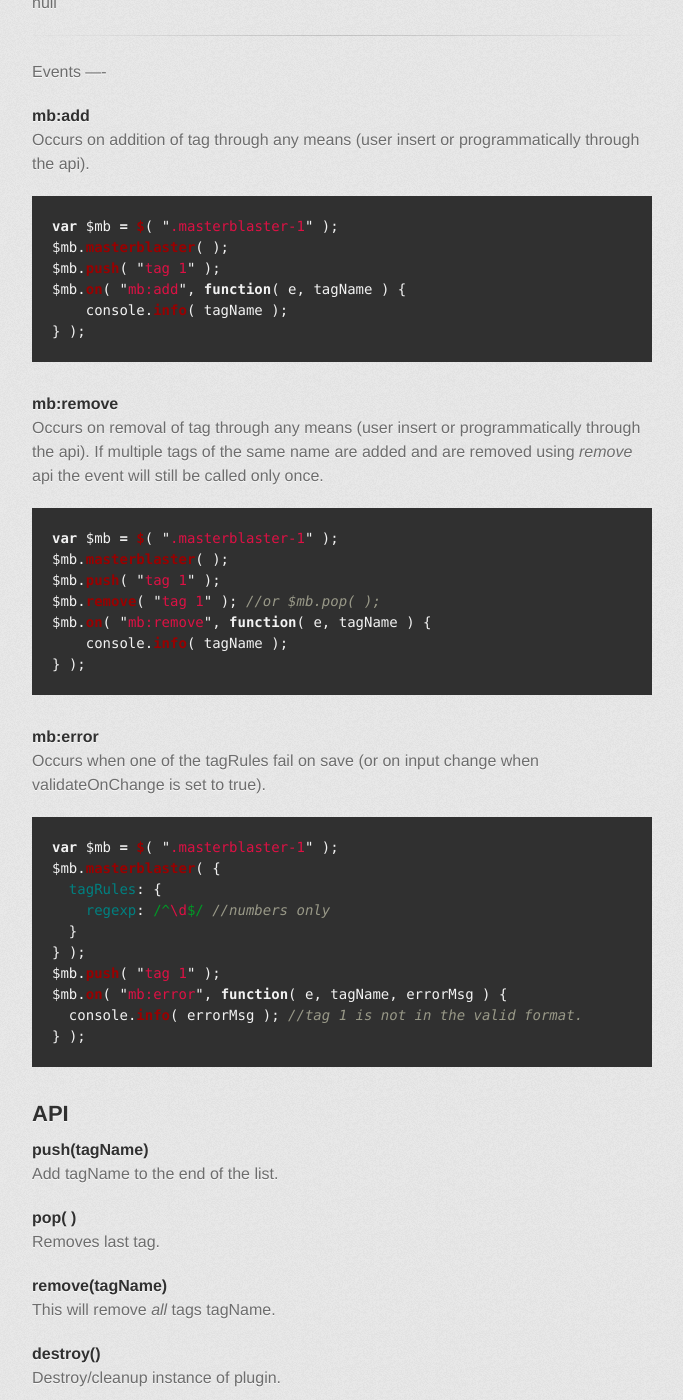
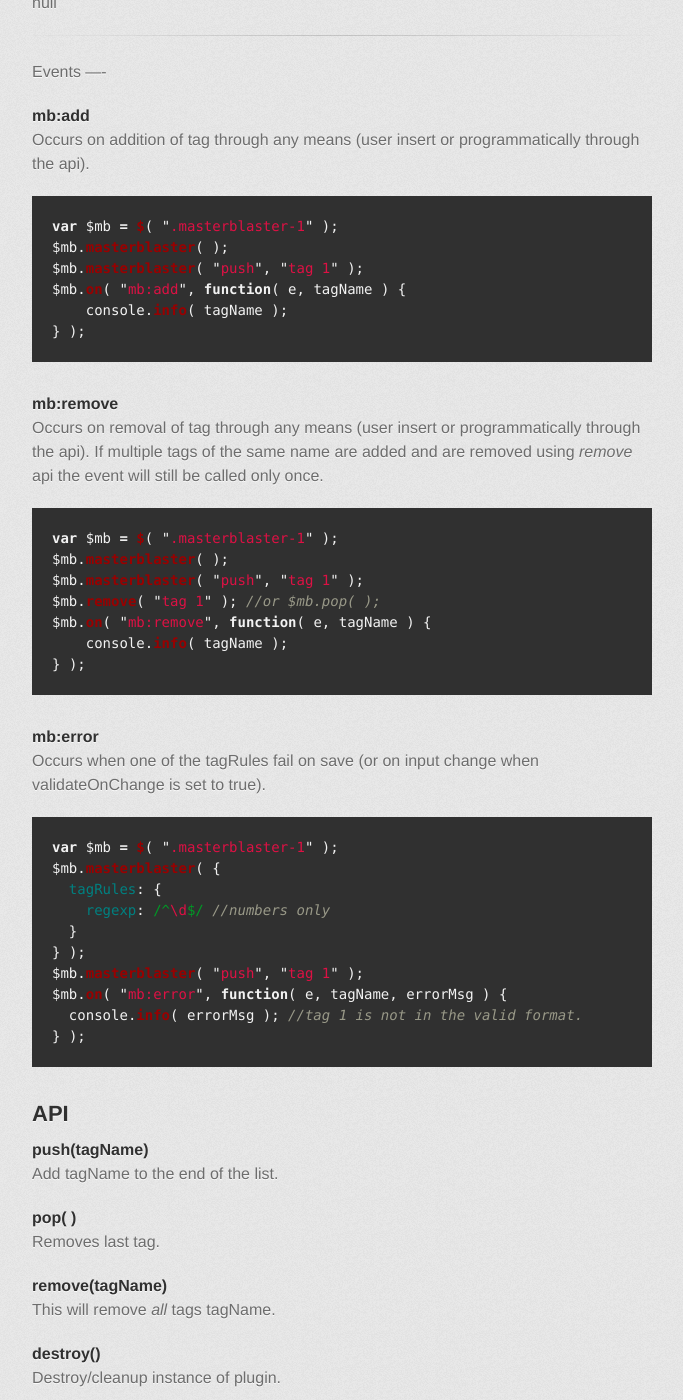
Before and after one commit to aef-/jquery.masterblaster, a Jekyll site: the page built from index.md, in a window 1280 px wide and 1400 px high, scrolled down 2121 px. Shown: the whole window, without its empty margins (298-981 px from the left). Built offline with Jekyll 4.4.1, drawn with Linux system fonts in a browser that asks for light colours; some web fonts are replaced; Markdown is read by kramdown in place of the engine named in the settings.

Commit message:
Fixed some bad code examples

```diff
--- a/index.md
+++ b/index.md
@@ -104,7 +104,7 @@ Occurs on addition of tag through any means (user insert or programmatically thr
 {% highlight javascript %}
 var $mb = $( ".masterblaster-1" );
 $mb.masterblaster( );
-$mb.push( "tag 1" );
+$mb.masterblaster( "push", "tag 1" );
 $mb.on( "mb:add", function( e, tagName ) {
     console.info( tagName );
 } );
@@ -116,7 +116,7 @@ Occurs on removal of tag through any means (user insert or programmatically thro
 {% highlight javascript %}
 var $mb = $( ".masterblaster-1" );
 $mb.masterblaster( );
-$mb.push( "tag 1" );
+$mb.masterblaster( "push", "tag 1" );
 $mb.remove( "tag 1" ); //or $mb.pop( );
 $mb.on( "mb:remove", function( e, tagName ) {
     console.info( tagName );
@@ -133,7 +133,7 @@ $mb.masterblaster( {
     regexp: /^\d$/ //numbers only
   }
 } );
-$mb.push( "tag 1" );
+$mb.masterblaster( "push", "tag 1" );
 $mb.on( "mb:error", function( e, tagName, errorMsg ) {
   console.info( errorMsg ); //tag 1 is not in the valid format.
 } );
```
